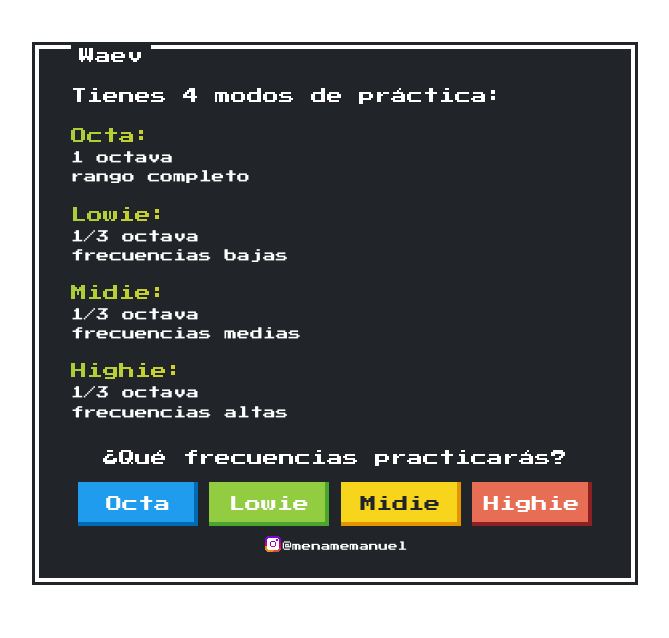
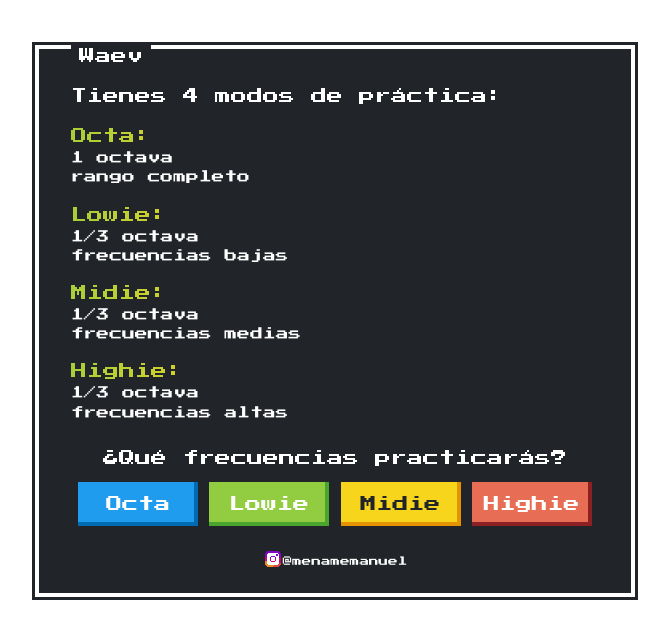
Before and after one commit to kermitms/waev, a React (Vite) app: page /#/ in a window 1280 px wide. Shown: the top 638 px of the page, without its empty margins (305-974 px from the left). Built offline with nearby package versions, Linux system fonts and the light colour scheme.

Commit message:
igicon margin

```diff
--- a/src/App.css
+++ b/src/App.css
@@ -10,6 +10,7 @@
 }
 
 .waev-credit-box {
+  margin-top: 15px;
   display: flex;
   justify-content: center;
   align-items: flex-end;
--- a/src/App.scss
+++ b/src/App.scss
@@ -15,6 +15,7 @@ $red: #e76e55;
 }
 
 .waev-credit-box {
+  margin-top: 15px;
   display: flex;
   justify-content: center;
   align-items: flex-end;
```
Also changed, not shown: 1 other file (tests, documents, lock files or other folders).
